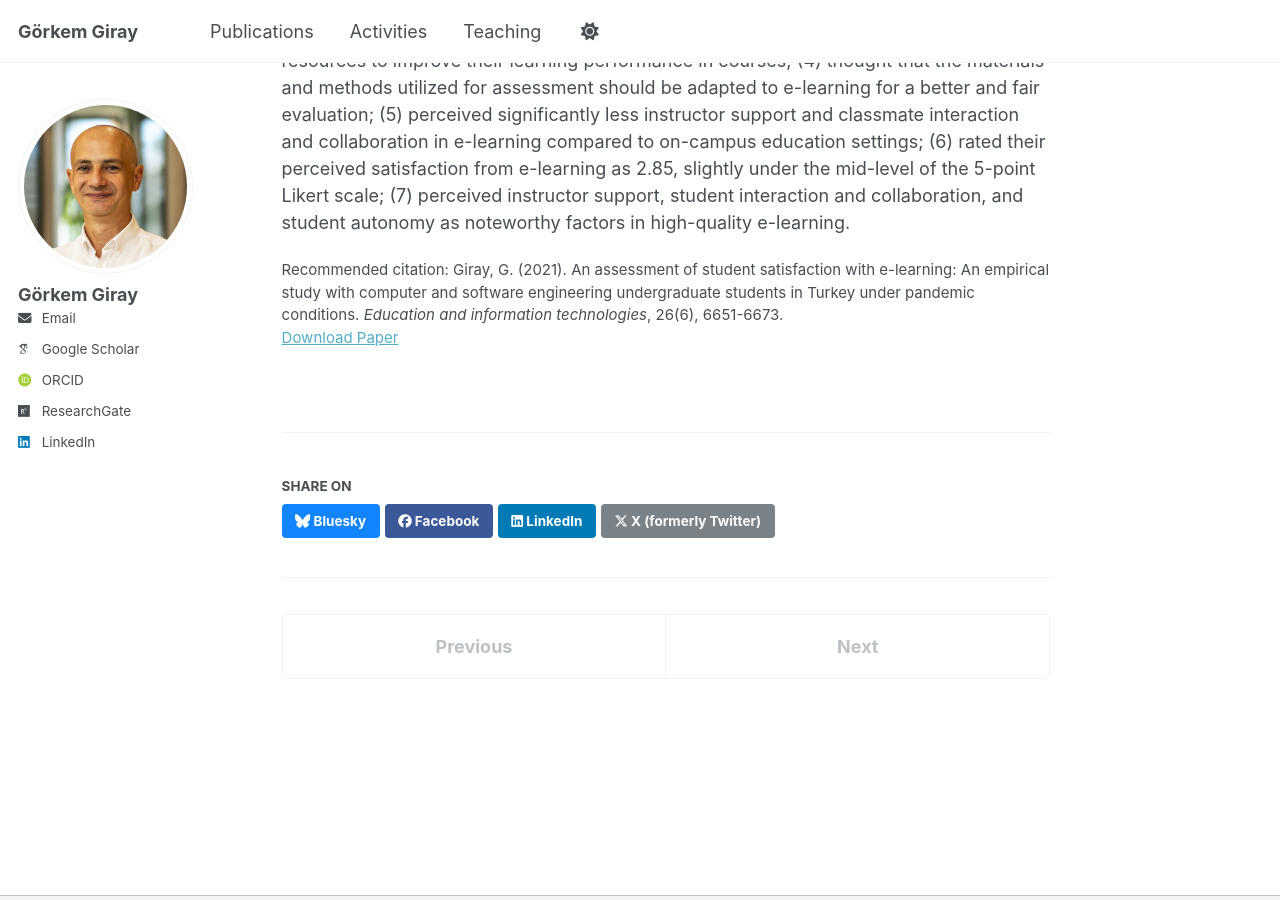
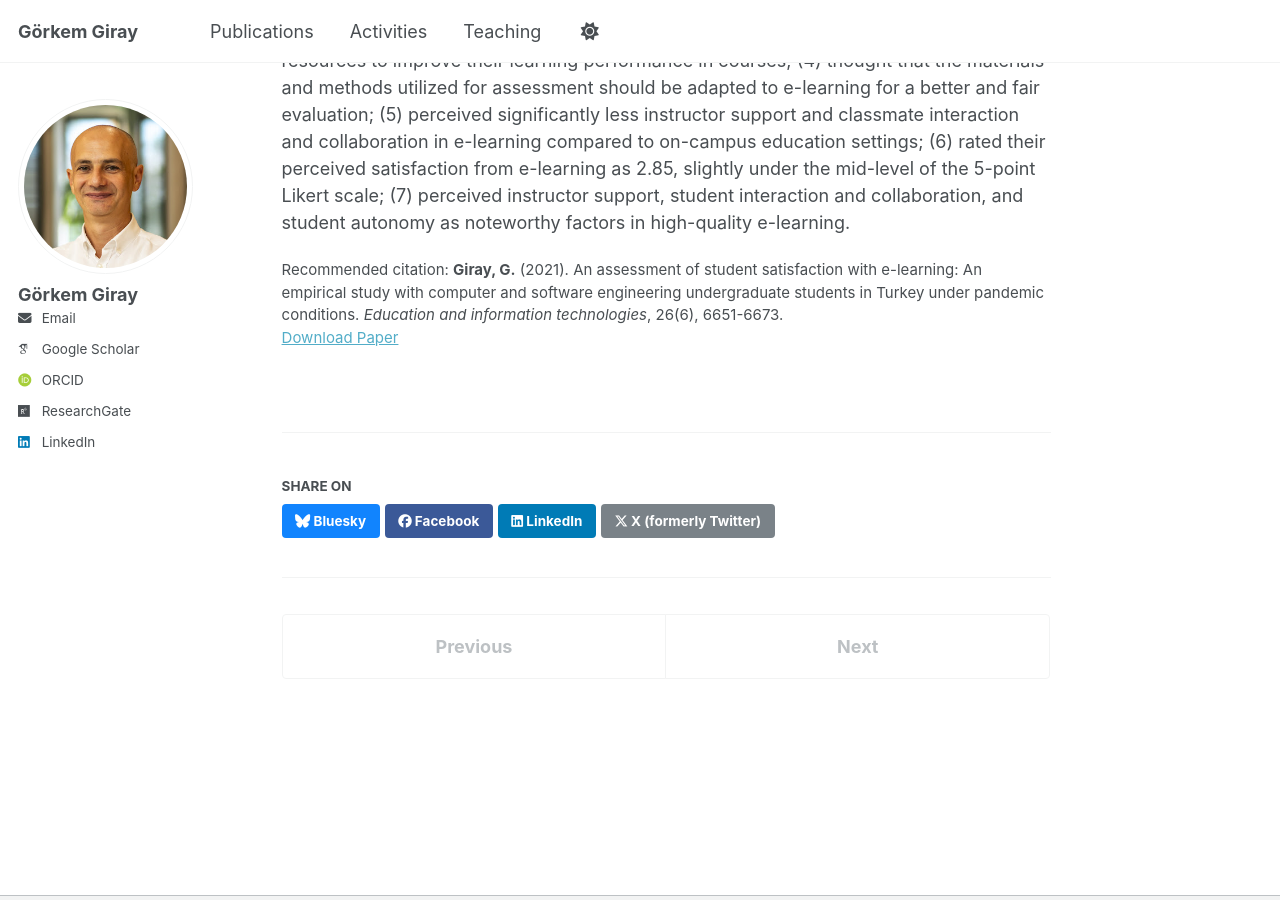
Before and after one commit to gorkemgiray/gorkemgiray.github.io, a Jekyll site: the page built from _publications/2021-03-04-AssessmentOfStudentSatisfactionWithE-Learning.md, in a window 1280 px wide and 900 px high, scrolled down 476 px. Built offline with Jekyll 4.4.1, drawn with Linux system fonts in a browser that asks for light colours; some web fonts are replaced; a script that is not in the unit is left out.

```diff
--- a/_publications/2021-03-04-AssessmentOfStudentSatisfactionWithE-Learning.md
+++ b/_publications/2021-03-04-AssessmentOfStudentSatisfactionWithE-Learning.md
@@ -6,7 +6,7 @@ permalink: /publication/2021-03-04-AssessmentOfStudentSatisfactionWithE-Learning
 date: 2021-03-04
 venue: 'Education and Information Technologies'
 paperurl: 'https://doi.org/10.1007/s10639-021-10454-x'
-citation: 'Giray, G. (2021). An assessment of student satisfaction with e-learning: An empirical study with computer and software engineering undergraduate students in Turkey under pandemic conditions. <i>Education and information technologies</i>, 26(6), 6651-6673.'
+citation: '<b>Giray, G.</b> (2021). An assessment of student satisfaction with e-learning: An empirical study with computer and software engineering undergraduate students in Turkey under pandemic conditions. <i>Education and information technologies</i>, 26(6), 6651-6673.'
 ---
 
 As COVID-19 reached Turkey in March 2020, all universities switched to e-learning in a very short period. Computer and software engineering (CE/SE) undergraduate students studying at university campuses have switched to e-learning. This paper seeks to understand the e-learning experience of CE/SE undergraduate students. A questionnaire was created and applied to CE/SE undergraduate students in Turkish universities. The data were analyzed using quantitative and qualitative techniques. The questionnaire received 290 usable responses. The highlights from the findings include: the participants (1) used video recordings intensively for e-learning and found them useful; (2) found face-to-face lectures more beneficial compared to digital live lectures; (3) used external online resources to improve their learning performance in courses; (4) thought that the materials and methods utilized for assessment should be adapted to e-learning for a better and fair evaluation; (5) perceived significantly less instructor support and classmate interaction and collaboration in e-learning compared to on-campus education settings; (6) rated their perceived satisfaction from e-learning as 2.85, slightly under the mid-level of the 5-point Likert scale; (7) perceived instructor support, student interaction and collaboration, and student autonomy as noteworthy factors in high-quality e-learning.
```
